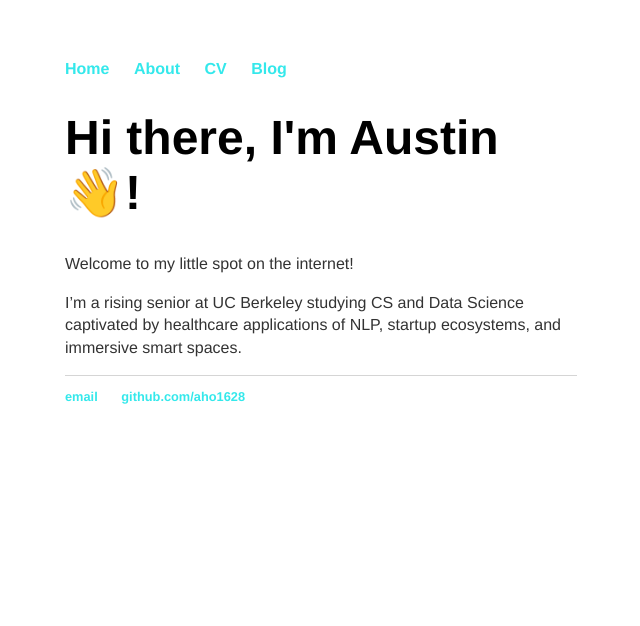
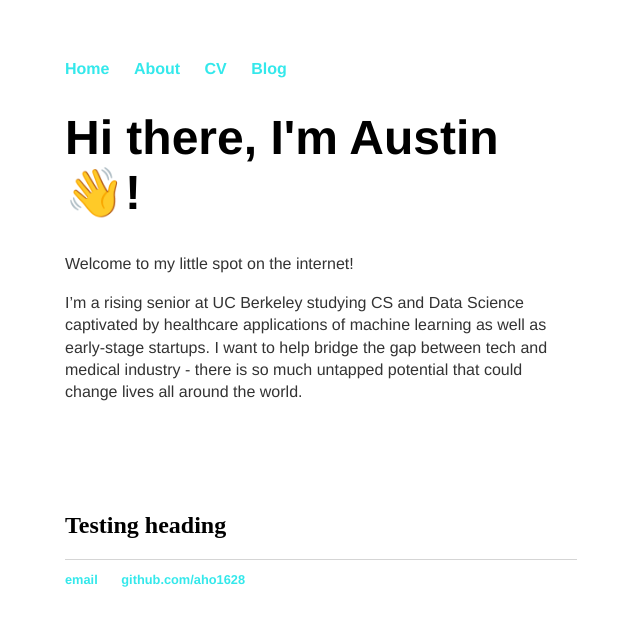
Before and after one commit to aho1628/aho1628.github.io, a Jekyll site: the page built from index.html, in a window 1280 px wide. Shown: the top 626 px of the page, without its empty margins (319-959 px from the left). Built offline with Jekyll 4.4.1, drawn with Linux system fonts in a browser that asks for light colours.

Commit message:
Updating info

```diff
--- a/index.html
+++ b/index.html
@@ -5,6 +5,8 @@ title: Austin Ho
 <div class="blurb">
 	<h1>Hi there, I'm Austin &#128075!</h1>
 	<p>Welcome to my little spot on the internet!</p>
-	<p>I’m a rising senior at UC Berkeley studying CS and Data Science captivated by healthcare applications of NLP, startup ecosystems, and immersive smart spaces.</p>
+	<p>I’m a rising senior at UC Berkeley studying CS and Data Science captivated by healthcare applications of machine learning as well as early-stage startups. I want to help bridge the gap between tech and medical industry - there is so much untapped potential that could change lives all around the world.</p>
+	<br><br/><br><br/>
+	<h2>Testing heading</h2>
 
 </div><!-- /.blurb -->
```
